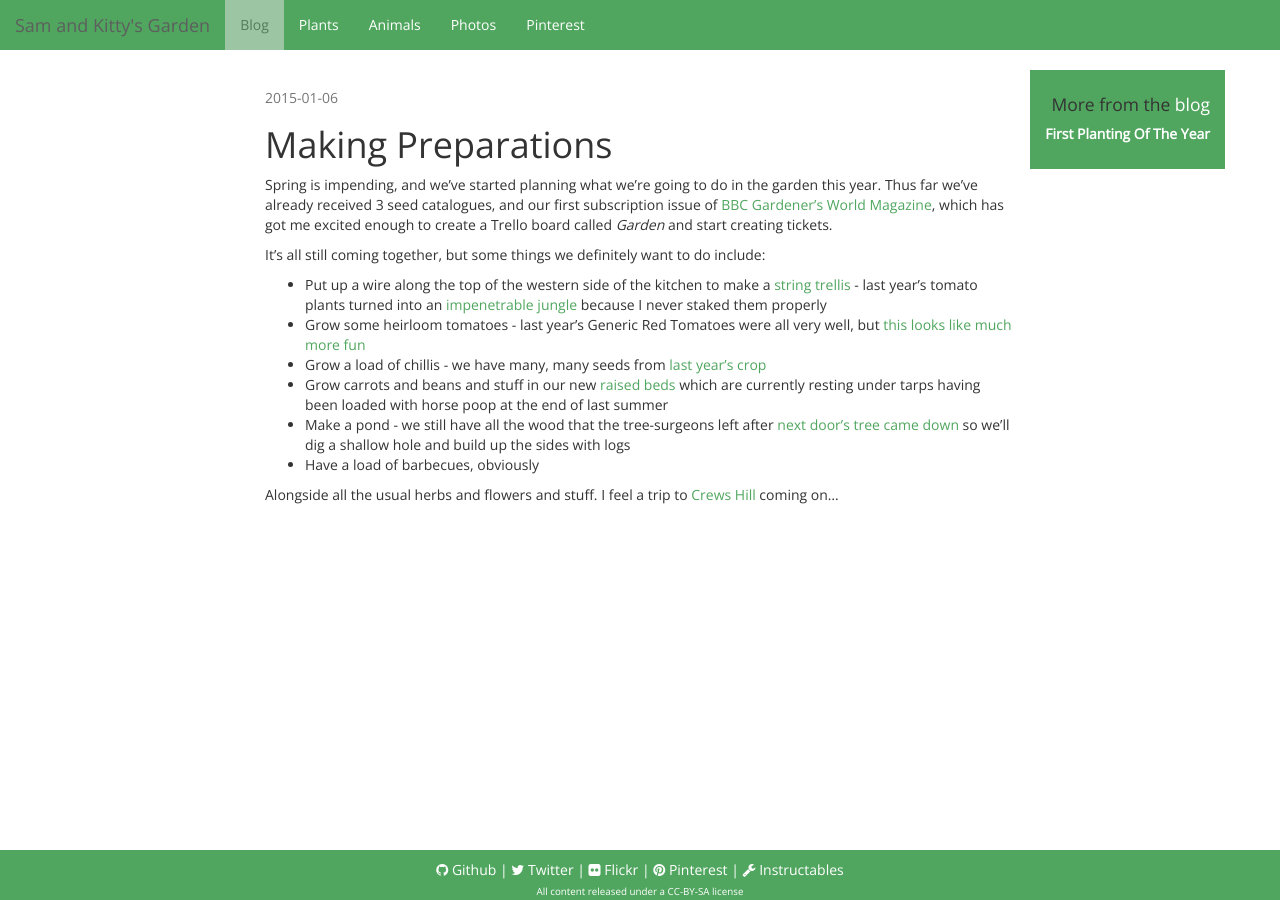
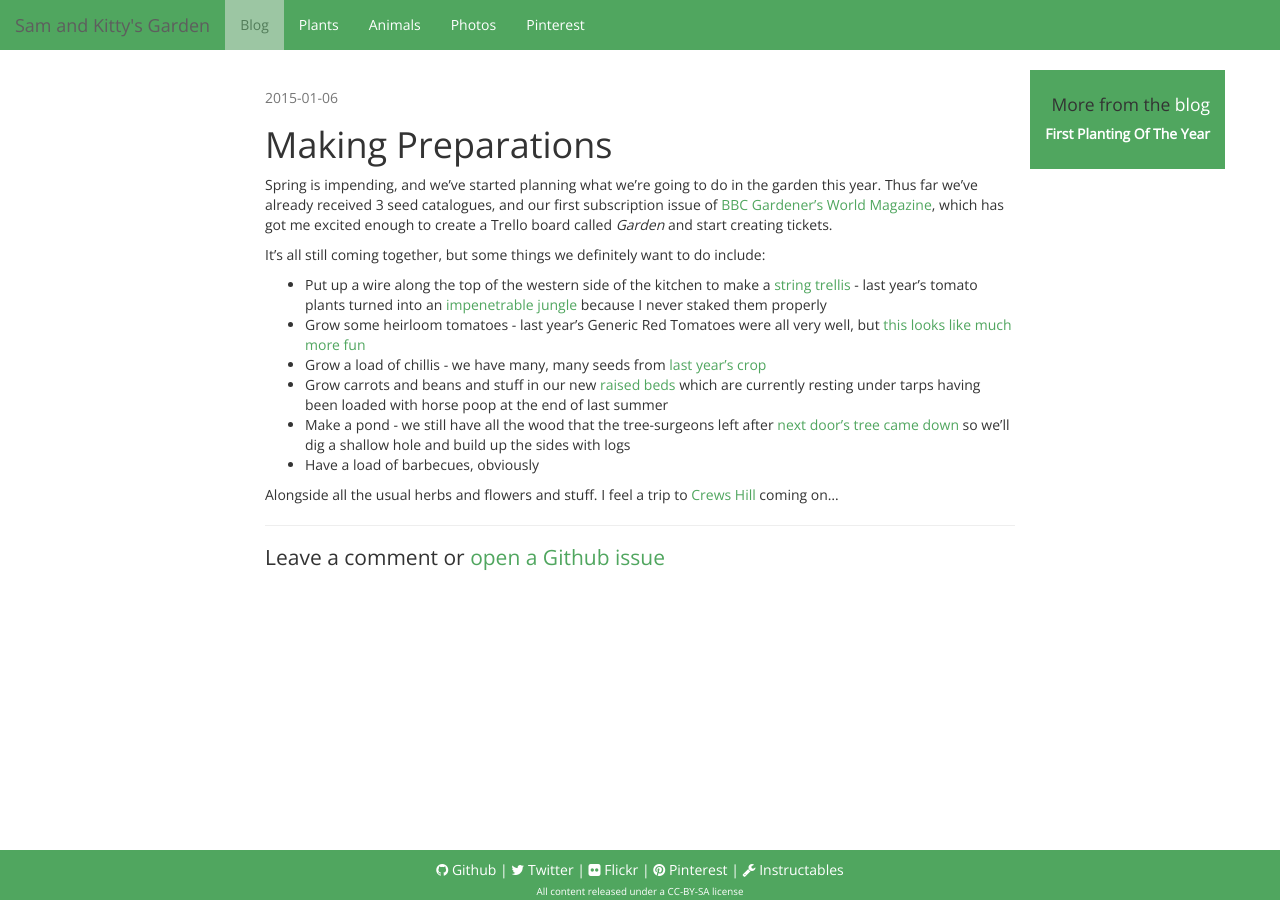
Before and after one commit to culpabilitybrown/culpabilitybrown.github.io, a Jekyll site: the page built from blog/_posts/2015-01-06-making-preparations.md, in a window 1280 px wide. Built offline with Jekyll 4.4.1, drawn with Linux system fonts in a browser that asks for light colours; nearby versions of some CDN libraries; comment, search, counter and statistics services are not loaded.

Commit message:
Disqus
Resolves #14

```diff
--- /dev/null
+++ b/_includes/disqus.html
@@ -0,0 +1,17 @@
+<div class='comments'>
+  <hr />
+  <h1>Leave a comment or <a href='https://github.com/culpabilitybrown/culpabilitybrown.github.io/issues'>open a Github issue</a></h1>
+  <div id="disqus_thread"></div>
+  <script type="text/javascript">
+  /* * * CONFIGURATION VARIABLES: EDIT BEFORE PASTING INTO YOUR WEBPAGE * * */
+  var disqus_shortname = 'samsgarden'; // required: replace example with your forum shortname
+
+  /* * * DON'T EDIT BELOW THIS LINE * * */
+  (function() {
+    var dsq = document.createElement('script'); dsq.type = 'text/javascript'; dsq.async = true;
+    dsq.src = '//' + disqus_shortname + '.disqus.com/embed.js';
+    (document.getElementsByTagName('head')[0] || document.getElementsByTagName('body')[0]).appendChild(dsq);
+  })();
+  </script>
+  <noscript>Please enable JavaScript to view the <a href="https://disqus.com/?ref_noscript">comments powered by Disqus.</a></noscript>
+</div>
--- a/_layouts/blost.html
+++ b/_layouts/blost.html
@@ -8,6 +8,7 @@ layout: boilerplate
     <h2>{{ page.date | date: '%Y-%m-%d' }}</h2>
     <h1>{{ page.title }}</h1>
     {{ content }}
+    {% include disqus.html %}
   </div>
   <div class='col-md-2 sidebar'>
     <h2>More from the <a href='/blog/'>blog</a></h2>
--- a/assets/application.scss
+++ b/assets/application.scss
@@ -93,6 +93,15 @@ body {
   font-size: 0.7em;
 }
 
+
+.comments {
+  h1 {
+    font-size: 1.5em;
+  }
+}
+
+/* Dragones below this line */
+
 nav {
   background-color: $brand-primary;
 }
```
